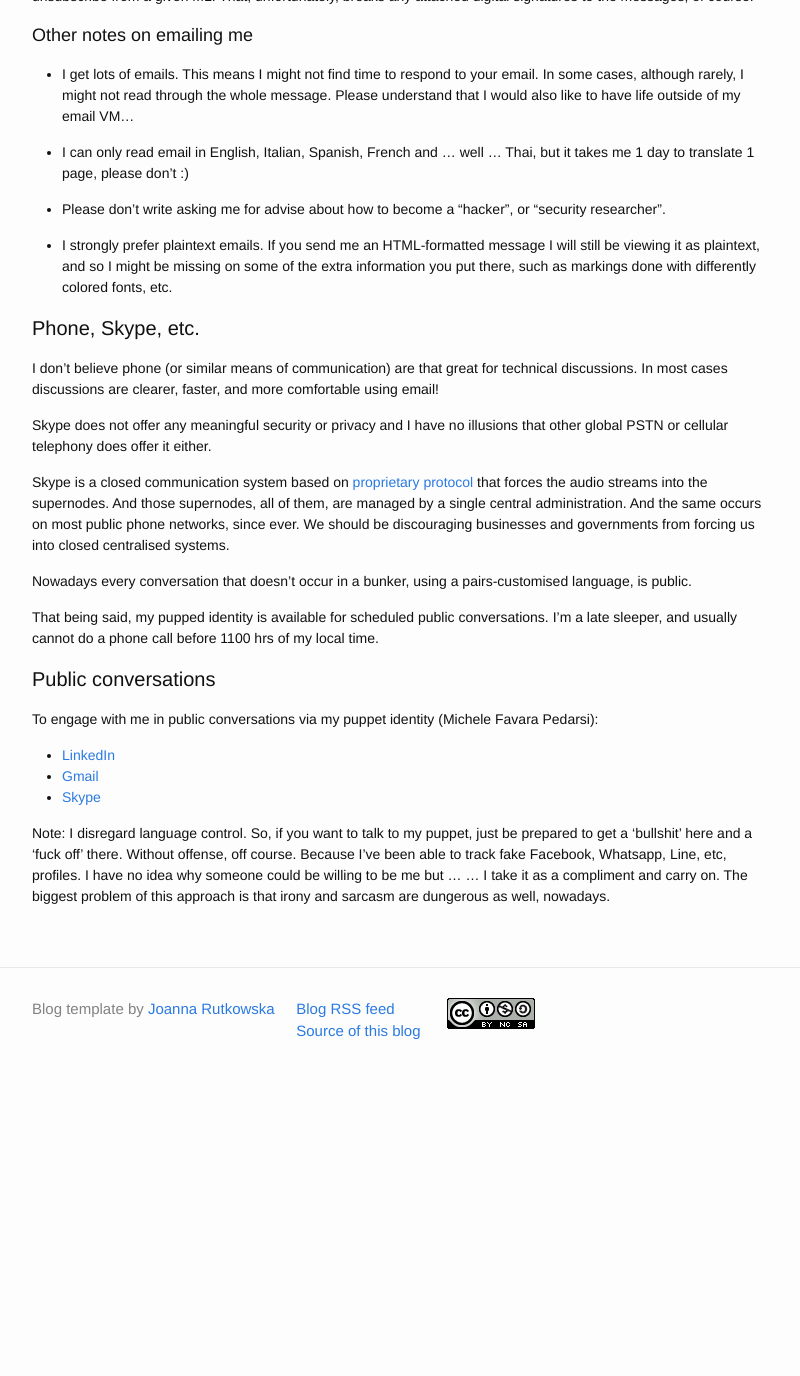
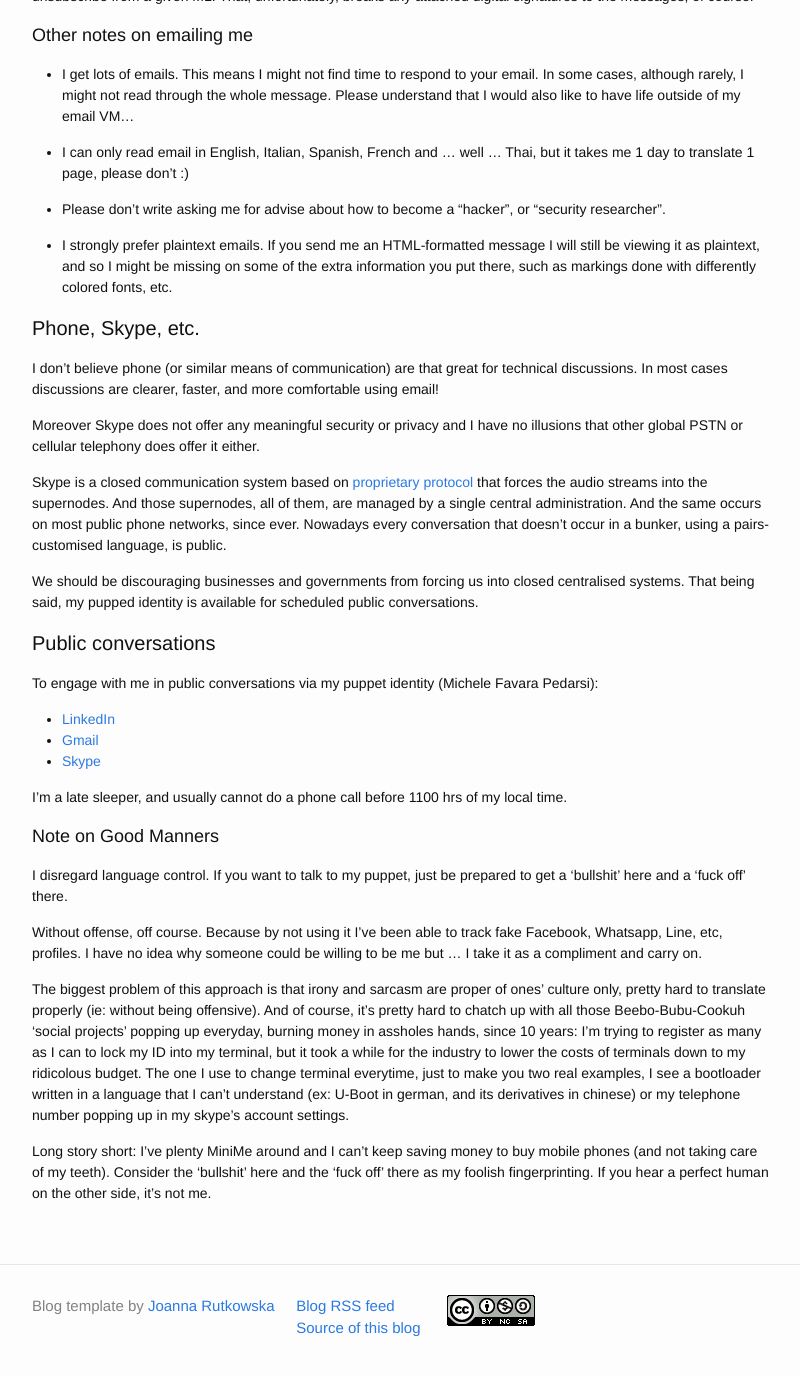
Before and after one commit to rootkovska/rootkovska.github.io, a Jekyll site: the page built from contact.md, in a window 1280 px wide and 1400 px high, scrolled down 612 px. Shown: the top 1376 px of the window, without its empty margins (238-1038 px from the left). Built offline with Jekyll 4.4.1, drawn with Linux system fonts in a browser that asks for light colours; Markdown is read by kramdown in place of the engine named in the settings; before the commit the page ends 1715 px from its top, so only the background shows below that.

Commit message:
contacts

```diff
--- a/contact.md
+++ b/contact.md
@@ -70,7 +70,7 @@ I don't believe phone (or similar means of communication) are that great for
 technical discussions. In most cases discussions are clearer, faster, and more comfortable
 using email!
 
-Skype does not offer any meaningful security or privacy and
+Moreover Skype does not offer any meaningful security or privacy and
 I have no illusions that other global PSTN or cellular telephony does
 offer it either.
 
@@ -99,10 +97,32 @@ my puppet identity (Michele Favara Pedarsi):
 * [Gmail](mailto:michele.favarapedarsi@gmail.com)
 * [Skype](skype:michele.favarapedarsi)
 
-Note: I disregard language control. So, if you want to talk to my puppet,
+I'm a late sleeper, and usually cannot do a phone call before 1100 hrs of my local time.
+
+Note on Good Manners
+--------------------
+
+I disregard language control. If you want to talk to my puppet,
 just be prepared to get a 'bullshit' here and a 'fuck off' there.
-Without offense, off course. Because I've been able to track fake Facebook,
-Whatsapp, Line, etc, profiles. I have no idea why someone could be willing to be me but ...
-... I take it as a compliment and carry on.
+
+Without offense, off course. Because by not using it I've been able
+to track fake Facebook, Whatsapp, Line, etc, profiles.
+I have no idea why someone could be willing to be me but ...
+I take it as a compliment and carry on.
+
 The biggest problem of this approach is that irony and sarcasm
-are dungerous as well, nowadays.
+are proper of ones' culture only, pretty hard to translate properly
+(ie: without being offensive).
+And of course, it's pretty hard to chatch up with all those Beebo-Bubu-Cookuh
+'social projects' popping up everyday, burning money in assholes hands,
+since 10 years:  I'm trying to register as many as I can to lock my ID
+into my terminal, but it took a while for the industry to lower the costs of terminals
+down to my ridicolous budget. The one I use to change terminal everytime,
+just to make you two real examples, I see a bootloader written in a language
+that I can't understand (ex: U-Boot in german, and its derivatives in chinese)
+or my telephone number popping up in my skype's account settings.
+
+Long story short: I've plenty MiniMe around and I can't keep saving money
+to buy mobile phones (and not taking care of my teeth). Consider the 'bullshit' here
+and the 'fuck off' there as my foolish fingerprinting.
+If you hear a perfect human on the other side, it's not me.
```
Also changed, not shown: other parts of contact.md (+3 -5 lines).
